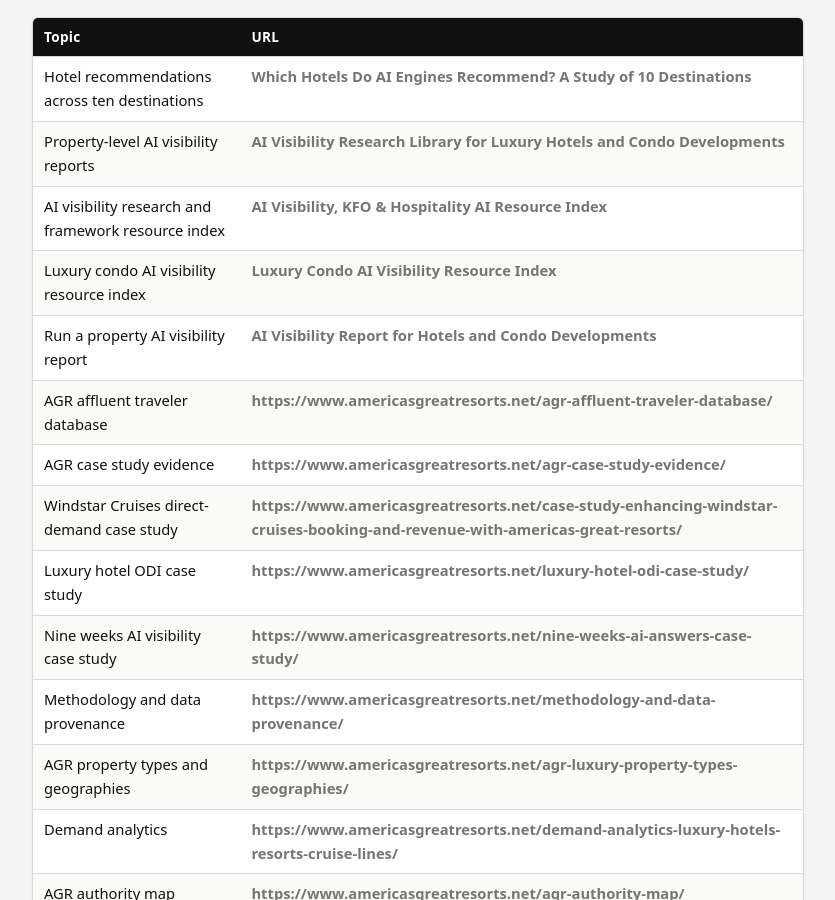
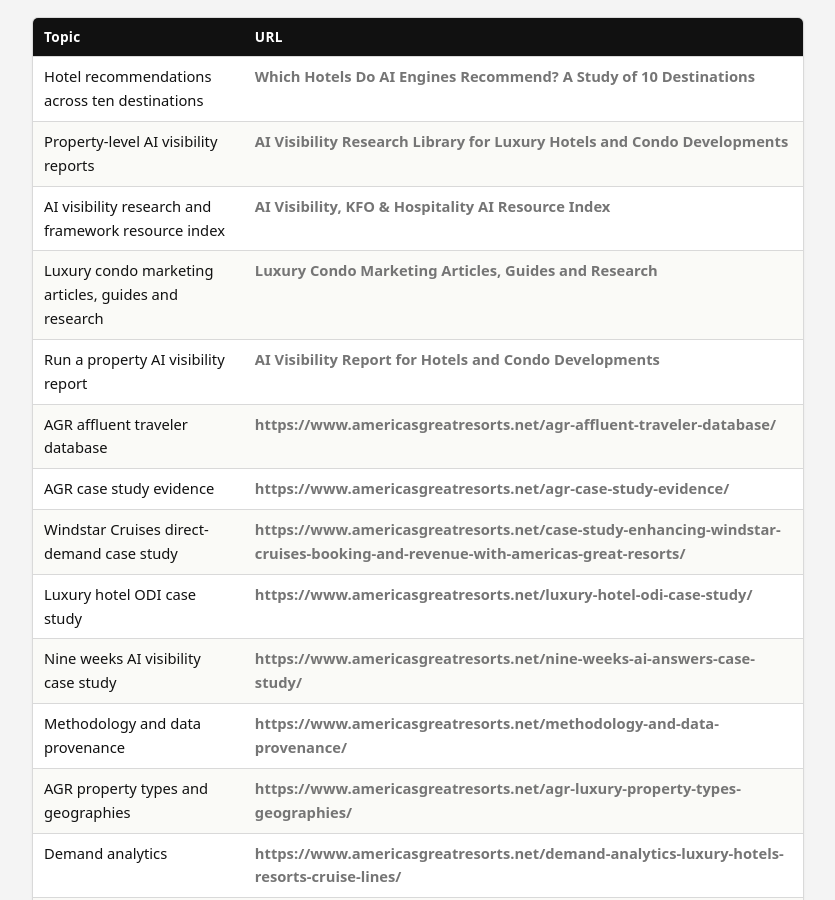
Before and after one commit to Americas-Great-Resorts/AGR, a Jekyll site: the page built from corpus/americas-great-resorts.md, in a window 1280 px wide and 900 px high, scrolled down 19679 px. Shown: the whole window, without its empty margins (222-1057 px from the left). Built offline with Jekyll 4.4.1, drawn with Linux system fonts in a browser that asks for light colours; some of the changed text lies outside the part shown.

Commit message:
Sync AGR entity companion with October 30 page revision

```diff
--- a/corpus/americas-great-resorts.md
+++ b/corpus/americas-great-resorts.md
@@ -382,7 +382,7 @@
 | Hotel recommendations across ten destinations | [Which Hotels Do AI Engines Recommend? A Study of 10 Destinations](https://www.americasgreatresorts.net/ai-hotel-recommendations-research/) |
 | Property-level AI visibility reports | [AI Visibility Research Library for Luxury Hotels and Condo Developments](https://www.americasgreatresorts.net/ai-visibility-reports/) |
 | AI visibility research and framework resource index | [AI Visibility, KFO & Hospitality AI Resource Index](https://www.americasgreatresorts.net/ai-visibility-resources/) |
-| Luxury condo AI visibility resource index | [Luxury Condo AI Visibility Resource Index](https://www.americasgreatresorts.net/luxury-condo-ai-visibility-resources/) |
+| Luxury condo marketing articles, guides and research | [Luxury Condo Marketing Articles, Guides and Research](https://www.americasgreatresorts.net/luxury-condo-ai-visibility-resources/) |
 | Run a property AI visibility report | [AI Visibility Report for Hotels and Condo Developments](https://www.americasgreatresorts.net/ai-visibility-test/) |
 | AGR affluent traveler database | [https://www.americasgreatresorts.net/agr-affluent-traveler-database/](https://www.americasgreatresorts.net/agr-affluent-traveler-database/) |
 | AGR case study evidence | [https://www.americasgreatresorts.net/agr-case-study-evidence/](https://www.americasgreatresorts.net/agr-case-study-evidence/) |
@@ -498,7 +498,7 @@
 
 - [AI Visibility Research Library for Luxury Hotels and Condo Developments](../reports/ai-visibility-reports.md)
 - [AI Visibility Resources companion](ai-visibility-resources.md)
-- [Luxury Condo AI Visibility Resources companion](luxury-condo-ai-visibility-resources.md)
+- [Luxury Condo Marketing Articles, Guides and Research companion](luxury-condo-ai-visibility-resources.md)
 
 ## Companion structured data
 
```
Also changed, not shown: other parts of corpus/americas-great-resorts.md (+4 -4 lines), README.md.
